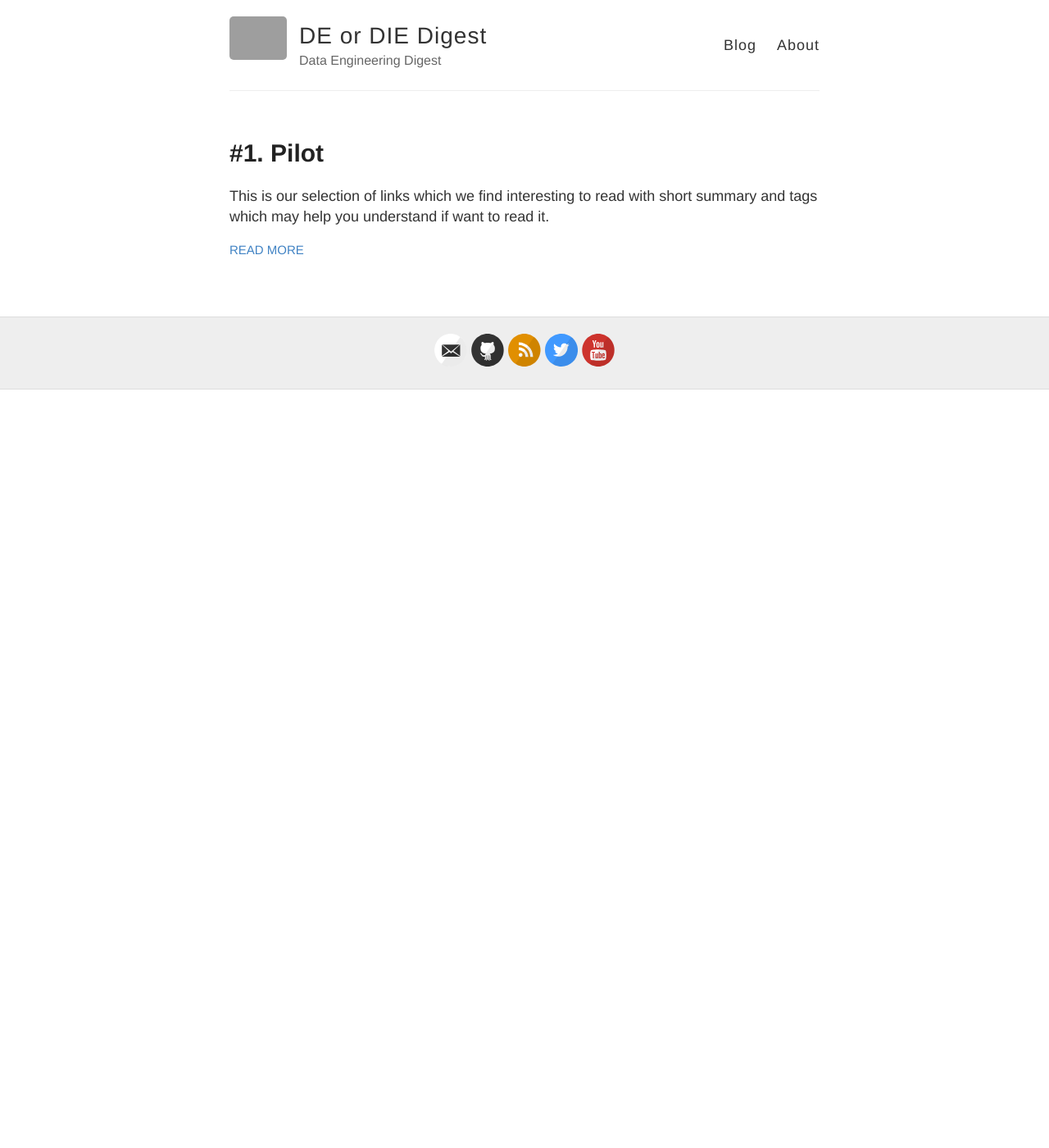
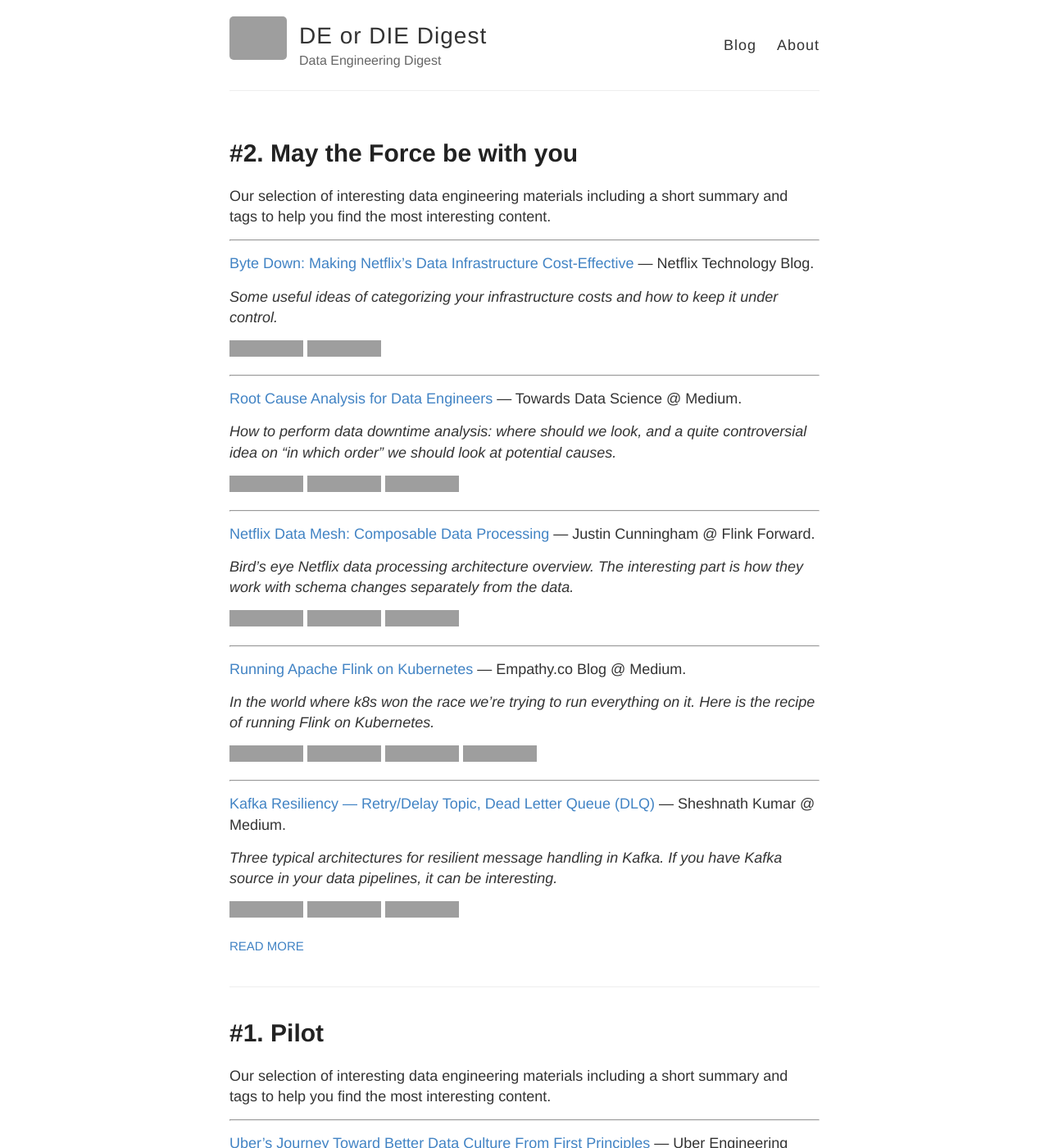
Before and after one commit to deordie/deordie-digest, a Jekyll site: the page built from index.html, in a window 1280 px wide and 1400 px high. Shown: the whole window at 82% size. Built offline with Jekyll 4.4.1, drawn with Linux system fonts in a browser that asks for light colours; some of the changed text lies outside the part shown; grey boxes are pictures that could not be loaded.

Commit message:
feat: Add digest #2

```diff
--- a/_posts/2021-04-21-Pilot.md
+++ b/_posts/2021-04-21-Pilot.md
@@ -1,10 +1,10 @@
 ---
 layout: post
 title: "#1. Pilot"
-tags: culture monitoring visualization late-arriving-data analytics mlops
+tags: analytics culture late-arriving-data mlops monitoring visualization
 ---
 
-This is our selection of links which we find interesting to read with short summary and tags which may help you understand if want to read it.
+Our selection of interesting data engineering materials including a short summary and tags to help you find the most interesting content.
 
 ---
 
@@ -12,7 +12,7 @@
 
 *A lot of applicable ideas on how processes around data at scale can look like, areas of responsibility, and metrics of quality.*
 
-![](https://img.shields.io/badge/level-beginner-blue) ![](https://img.shields.io/badge/topic-culture-success)
+![beginner](https://img.shields.io/badge/level-beginner-blue) ![culture](https://img.shields.io/badge/topic-culture-success)
 
 ---
 
@@ -20,7 +20,7 @@
 
 *You should open this article only to view a perfect UI and feel a professional approach to building tools. Also, you can learn how to segregate different areas. We hope Airbnb will open this perfect tool in the near future.*
 
-![](https://img.shields.io/badge/level-medium-blue) ![](https://img.shields.io/badge/topic-visualization-557D5C) ![](https://img.shields.io/badge/topic-monitoring-CC0A65)
+![medium](https://img.shields.io/badge/level-medium-blue) ![visualization](https://img.shields.io/badge/topic-visualization-557D5C) ![monitoring](https://img.shields.io/badge/topic-monitoring-CC0A65)
 
 ---
 
@@ -28,7 +28,7 @@
 
 *Several approaches to handle late-arriving dimensions. Problem statement and evolution of different approaches. Not so deep as you may expect but the core ideas are understandable.*
 
-![](https://img.shields.io/badge/level-advanced-blue) ![](https://img.shields.io/badge/topic-late--arriving--data-blueviolet)
+![advanced](https://img.shields.io/badge/level-advanced-blue) ![late-arriving-data](https://img.shields.io/badge/topic-late--arriving--data-blueviolet)
 
 ---
 
@@ -44,4 +44,4 @@
 
 *A quite extensive description of common pitfalls, which ML engineer may observe in process of ML products delivery in conjunction with best practices description.*
 
-![](https://img.shields.io/badge/level-medium-blue) ![](https://img.shields.io/badge/topic-mlops-orange)
+![medium](https://img.shields.io/badge/level-medium-blue) ![mlops](https://img.shields.io/badge/topic-mlops-orange)
--- /dev/null
+++ b/_posts/2021-05-04-May_the_Force_be_with_you.md
@@ -0,0 +1,47 @@
+---
+layout: post
+title: "#2. May the Force be with you"
+tags: cost-management data-quality etl flink iceberg kafka kubernetes streaming
+---
+
+Our selection of interesting data engineering materials including a short summary and tags to help you find the most interesting content.
+
+---
+
+[Byte Down: Making Netflix’s Data Infrastructure Cost-Effective](https://netflixtechblog.com/byte-down-making-netflixs-data-infrastructure-cost-effective-fee7b3235032) — Netflix Technology Blog.
+
+*Some useful ideas of categorizing your infrastructure costs and how to keep it under control.*
+
+![medium](https://img.shields.io/badge/level-medium-blue) ![cost-management](https://img.shields.io/badge/topic-cost--management-5ac955)
+
+---
+
+[Root Cause Analysis for Data Engineers](https://towardsdatascience.com/root-cause-analysis-for-data-engineers-782c02351697) — Towards Data Science @ Medium.
+
+*How to perform data downtime analysis: where should we look, and a quite controversial idea on "in which order" we should look at potential causes.*
+
+![advanced](https://img.shields.io/badge/level-advanced-blue) ![data-quality](https://img.shields.io/badge/topic-data--quality-d0e708) ![etl](https://img.shields.io/badge/topic-etl-96db0e)
+
+---
+
+[Netflix Data Mesh: Composable Data Processing](https://youtu.be/TO_IiN06jJ4) — Justin Cunningham @ Flink Forward.
+
+*Bird's eye Netflix data processing architecture overview. The interesting part is how they work with schema changes separately from the data.*
+
+![beginner](https://img.shields.io/badge/level-beginner-blue) ![video](https://img.shields.io/badge/type-video-c21bc6) ![iceberg](https://img.shields.io/badge/topic-iceberg-7234c5)
+
+---
+
+[Running Apache Flink on Kubernetes](https://medium.com/empathyco/running-apache-flink-on-kubernetes-10815a26559e) — Empathy.co Blog @ Medium.
+
+*In the world where k8s won the race we're trying to run everything on it. Here is the recipe of running Flink on Kubernetes.*
+
+![advanced](https://img.shields.io/badge/level-advanced-blue) ![flink](https://img.shields.io/badge/topic-flink-714a49) ![kubernetes](https://img.shields.io/badge/topic-kubernetes-a587ea) ![streaming](https://img.shields.io/badge/topic-streaming-f15a02)
+
+---
+
+[Kafka Resiliency — Retry/Delay Topic, Dead Letter Queue (DLQ)](https://medium.com/@shesh.soft/kafka-resiliency-retry-delay-topic-dead-letter-queue-dlq-fa2434688d22) — Sheshnath Kumar @ Medium.
+
+*Three typical architectures for resilient message handling in Kafka. If you have Kafka source in your data pipelines, it can be interesting.*
+
+![medium](https://img.shields.io/badge/level-medium-blue) ![kafka](https://img.shields.io/badge/topic-kafka-cb9eb8) ![streaming](https://img.shields.io/badge/topic-streaming-f15a02)
```
Also changed, not shown: other parts of _posts/2021-04-21-Pilot.md (+1 -1 lines).
